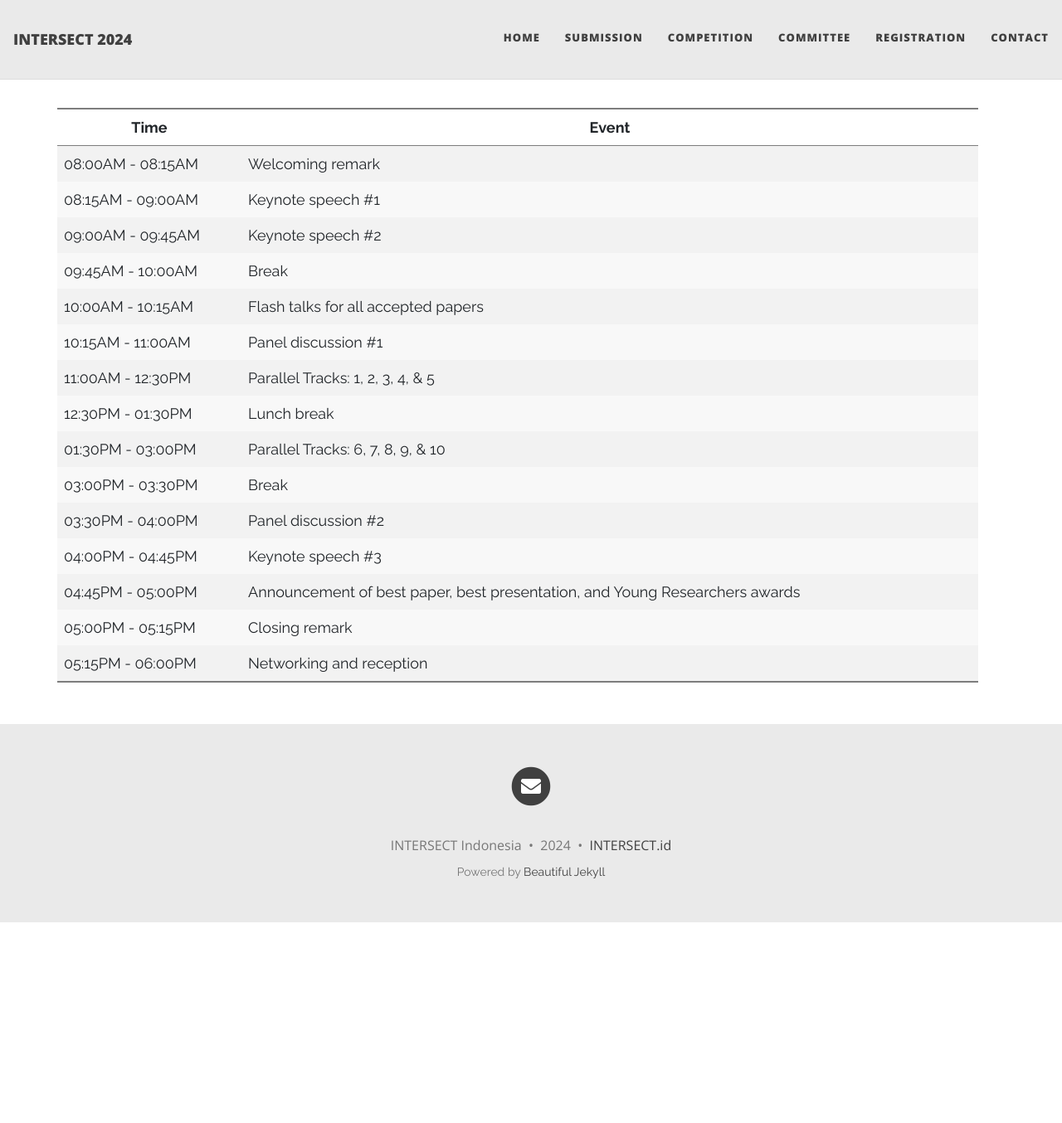
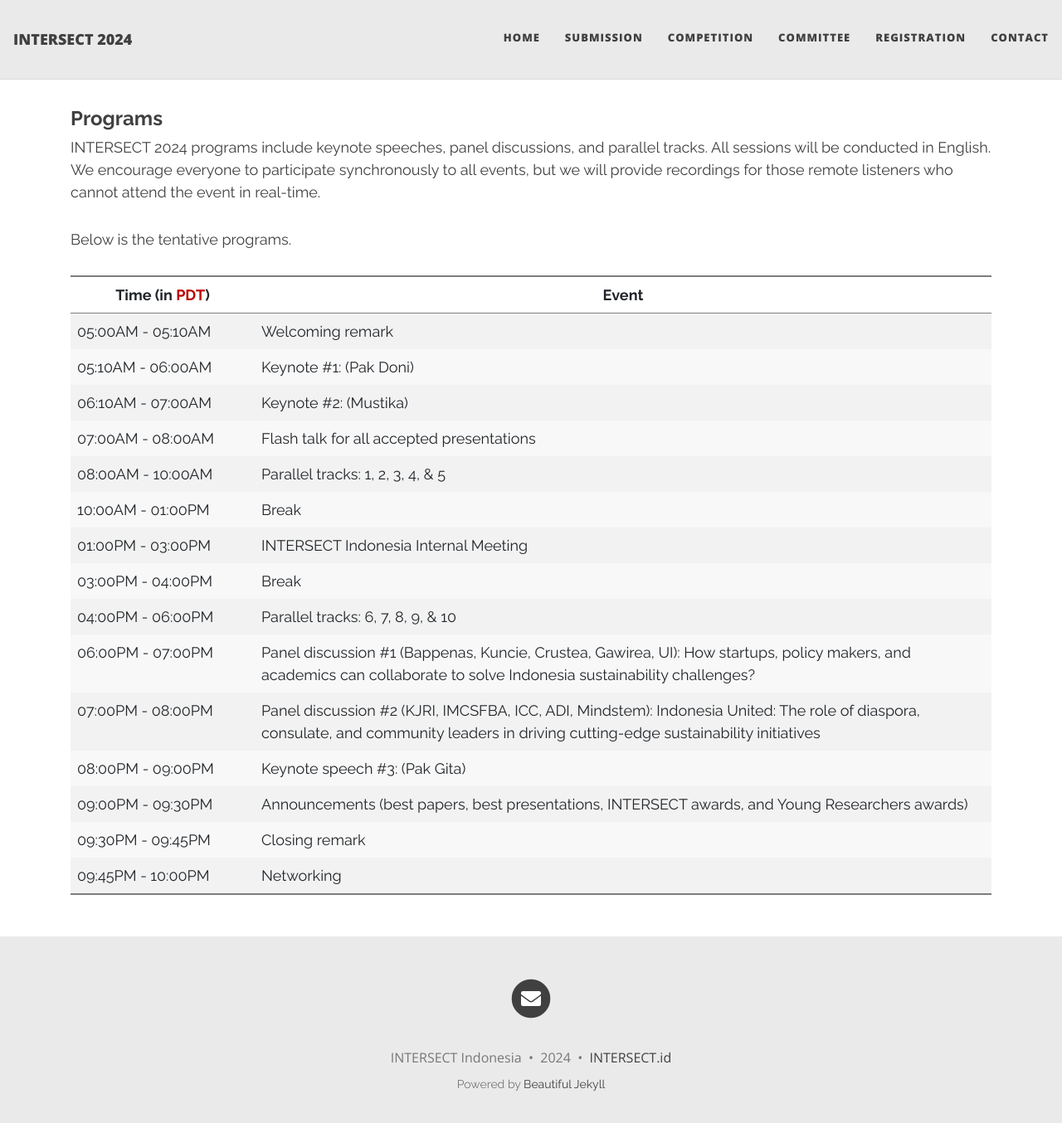
Before and after one commit to intersectID/intersectID.github.io, a Jekyll site: the page built from program.html, in a window 1280 px wide and 1368 px high. Shown: the top 1354 px of the window at 83% size. Built offline with Jekyll 4.4.1, drawn with Linux system fonts in a browser that asks for light colours; nearby versions of some CDN libraries.

Commit message:
added openreview, eventbrite, and programs

```diff
--- a/index.html
+++ b/index.html
@@ -43,7 +43,7 @@
     We will award the best (full) paper for each track and the best overall presentation.
     </p>
 
-    For more information about the submission, please visit the <a href="submission">submission page</a>.</p>
+    We use <a href="https://openreview.net/group?id=intersect.id/INTERSECT/2024/Symposium">OpenReview</a> to handle submission processes. For more information about the submission, please visit the <a href="submission">submission page</a>.</p>
 
 <h3 id="competition">Young Researcher Competition (For High School Students)</h3>
 
--- a/program.html
+++ b/program.html
@@ -1,77 +1,88 @@
 ---
 layout: default
 title: Programs
-subtitle: INTERSECT 2024 is an interdisciplinary symposium presenting the brightest minds in academia, research, industry, and policy-making who focuses on emerging economies such as Indonesia. For 2024, the symposium will take place in Stanford University on August 15th, 2024 with a theme "Indonesia at the Crossroad of Technology, Sustainability, and Society."
+subtitle: INTERSECT 2024 programs include keynote speeches, panel discussions, and parallel tracks. We encourage everyone to participate synchronously to all events, but we will provide recordings for those remote listeners who cannot attend the event in real-time.
 share-img: /assets/img/intersect24-banner.png
+permalink: programs
 ---
 
-<table class="table">
+<h3>Programs</h3>
+
+
+INTERSECT 2024 programs include keynote speeches, panel discussions, and parallel tracks.
+All sessions will be conducted in English. We encourage everyone to participate synchronously to all events,
+but we will provide recordings for those remote listeners who cannot attend the event in real-time.
+<p></p>
+Below is the tentative programs.
+<p></p>
+
+<table class="table" style="margin-left:0px;">
     <thead>
         <tr>
-            <th style="width:20%;">Time</th>
+            <th style="width:20%;">Time (in <a href="https://www.timeanddate.com/time/zones/pdt">PDT</a>)</th>
             <th>Event</th>
         </tr>
     </thead>
     <tbody>
         <tr>
-            <td>08:00AM - 08:15AM</td>
+            <td>05:00AM - 05:10AM</td>
             <td>Welcoming remark</td>
         </tr>
         <tr>
-            <td>08:15AM - 09:00AM</td>
-            <td>Keynote speech #1</td>
+            <td>05:10AM - 06:00AM</td>
+            <td>Keynote #1: (Pak Doni)</td>
         </tr>
         <tr>
-            <td>09:00AM - 09:45AM</td>
-            <td>Keynote speech #2</td>
+            <td>06:10AM - 07:00AM</td>
+            <td>Keynote #2: (Mustika)</td>
         </tr>
         <tr>
-            <td>09:45AM - 10:00AM</td>
+            <td>07:00AM - 08:00AM</td>
+            <td>Flash talk for all accepted presentations</td>
+        </tr>
+        <tr>
+            <td>08:00AM - 10:00AM</td>
+            <td>Parallel tracks: 1, 2, 3, 4, & 5</td>
+        </tr>
+        <tr>
+            <td>10:00AM - 01:00PM</td>
             <td>Break</td>
         </tr>
         <tr>
-            <td>10:00AM - 10:15AM</td>
-            <td>Flash talks for all accepted papers</td>
+            <td>01:00PM - 03:00PM</td>
+            <td>INTERSECT Indonesia Internal Meeting</td>
         </tr>
         <tr>
-            <td>10:15AM - 11:00AM</td>
-            <td>Panel discussion #1</td>
-        </tr>
-        <tr>
-            <td>11:00AM - 12:30PM</td>
-            <td>Parallel Tracks: 1, 2, 3, 4, & 5</td>
-        </tr>
-        <tr>
-            <td>12:30PM - 01:30PM</td>
-            <td>Lunch break</td>
-        </tr>
-        <tr>
-            <td>01:30PM - 03:00PM</td>
-            <td>Parallel Tracks: 6, 7, 8, 9, & 10</td>
-        </tr>
-        <tr>
-            <td>03:00PM - 03:30PM</td>
+            <td>03:00PM - 04:00PM</td>
             <td>Break</td>
         </tr>
         <tr>
-            <td>03:30PM - 04:00PM</td>
-            <td>Panel discussion #2</td>
+            <td>04:00PM - 06:00PM</td>
+            <td>Parallel tracks: 6, 7, 8, 9, & 10</td>
         </tr>
         <tr>
-            <td>04:00PM - 04:45PM</td>
-            <td>Keynote speech #3</td>
+            <td>06:00PM - 07:00PM</td>
+            <td>Panel discussion #1 (Bappenas, Kuncie, Crustea, Gawirea, UI): How startups, policy makers, and academics can collaborate to solve Indonesia sustainability challenges?</td>
         </tr>
         <tr>
-            <td>04:45PM - 05:00PM</td>
-            <td>Announcement of best paper, best presentation, and Young Researchers awards</td>
+            <td>07:00PM - 08:00PM</td>
+            <td>Panel discussion #2 (KJRI, IMCSFBA, ICC, ADI, Mindstem): Indonesia United: The role of diaspora, consulate, and community leaders in driving cutting-edge sustainability initiatives</td>
         </tr>
         <tr>
-            <td>05:00PM - 05:15PM</td>
+            <td>08:00PM - 09:00PM</td>
+            <td>Keynote speech #3: (Pak Gita)</td>
+        </tr>
+        <tr>
+            <td>09:00PM - 09:30PM</td>
+            <td>Announcements (best papers, best presentations, INTERSECT awards, and Young Researchers awards)</td>
+        </tr>
+        <tr>
+            <td>09:30PM - 09:45PM</td>
             <td>Closing remark</td>
         </tr>
         <tr>
-            <td>05:15PM - 06:00PM</td>
-            <td>Networking and reception</td>
+            <td>09:45PM - 10:00PM</td>
+            <td>Networking</td>
         </tr>
     </tbody>
 </table>
```
Also changed, not shown: _posts/2024-01-01-competition.md (+2 -2 lines), _posts/2024-01-01-registration.md (+2 -2 lines), _posts/2024-01-01-submission.md (+1 -1 lines), assets/img/mustikawijaya.png, 9 other files.
